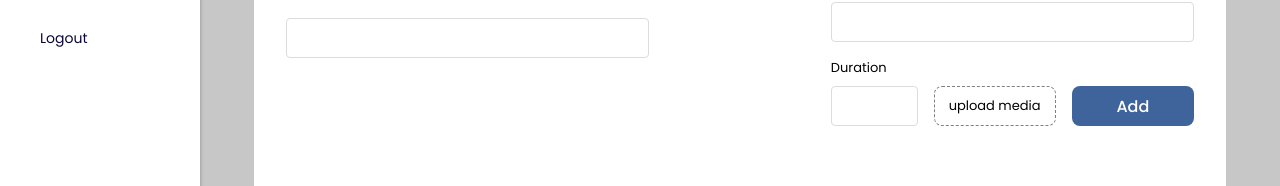
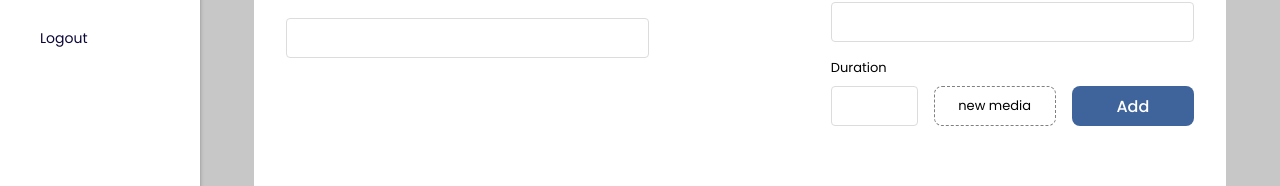
Before and after one commit to karthikaprakash08/Zionseminary, a React (Vite) app: page /admin/courses/new in a window 1280 px wide. Both pictures are taken after a click on the element "Add new course". Shown: the part 189-375 px from the top of the page. Built offline with nearby package versions, Linux system fonts and the light colour scheme.

Commit message:
Update NewLesson.jsx

```diff
--- a/src/Admin/pages/courses/new-course/NewLesson.jsx
+++ b/src/Admin/pages/courses/new-course/NewLesson.jsx
@@ -24,6 +24,7 @@ const NewLesson = ({ addLesson, cancel, editData, removeThisLesson }) => {
   });
   const [currentSublesson, setCurrentSublesson] = useState(initialState);
   const [currentUpdateIndex, setCurrentUpdateIndex] = useState(null)
+  const [uploadingFile, setUploadingFile] = useState(false)
 
   const handleAddFile = async (file) => {
     // const filetype = findFileType(file);
@@ -83,7 +84,7 @@ const NewLesson = ({ addLesson, cancel, editData, removeThisLesson }) => {
     setCurrentLesson({ ...currentLesson, features: newsubLessons });
   };
 
-  console.log(currentLesson, currentUpdateIndex);
+  console.log(currentSublesson, currentUpdateIndex);
 
   useEffect(() => {
     if (editData) setCurrentLesson(editData);
@@ -172,7 +173,7 @@ const NewLesson = ({ addLesson, cancel, editData, removeThisLesson }) => {
               </div>
               <div className="input-cnt add-sublesson-btn">
                 <div className="sublesson-title-input center-media">
-                  <p>upload media</p>
+                  <p>{currentSublesson.link ? 'new media' : 'upload media'}</p>
                   <input
                     type="file"
                     name="video-upload"
@@ -188,7 +189,7 @@ const NewLesson = ({ addLesson, cancel, editData, removeThisLesson }) => {
                 className="add-new-lesson-btn add-sublesson-btn"
                 onClick={() => addSublessons()}
               >
-                Add
+                {currentUpdateIndex !== null ? 'Update' : 'Add'}
               </div>
             </div>
           </div>
```
